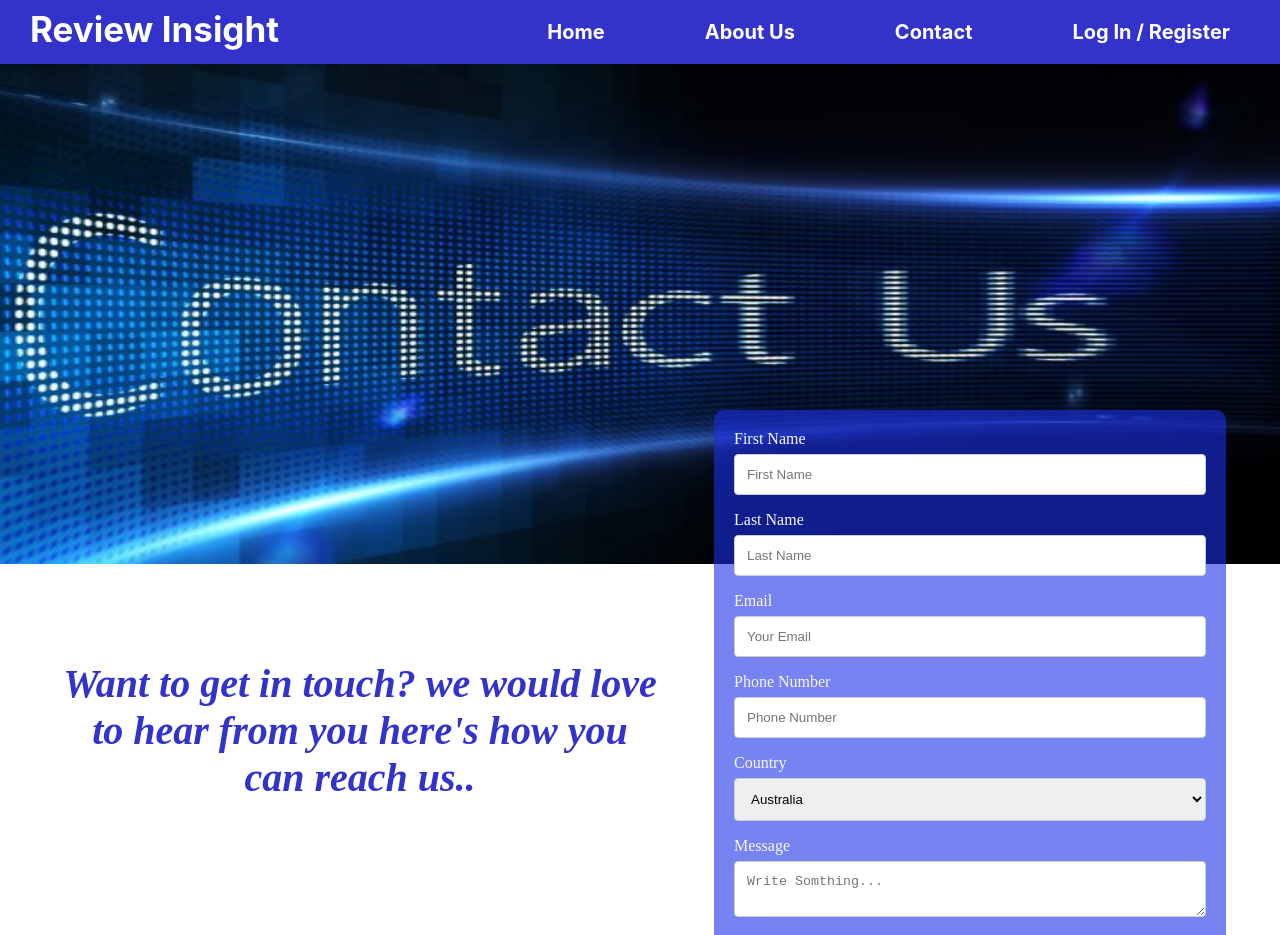
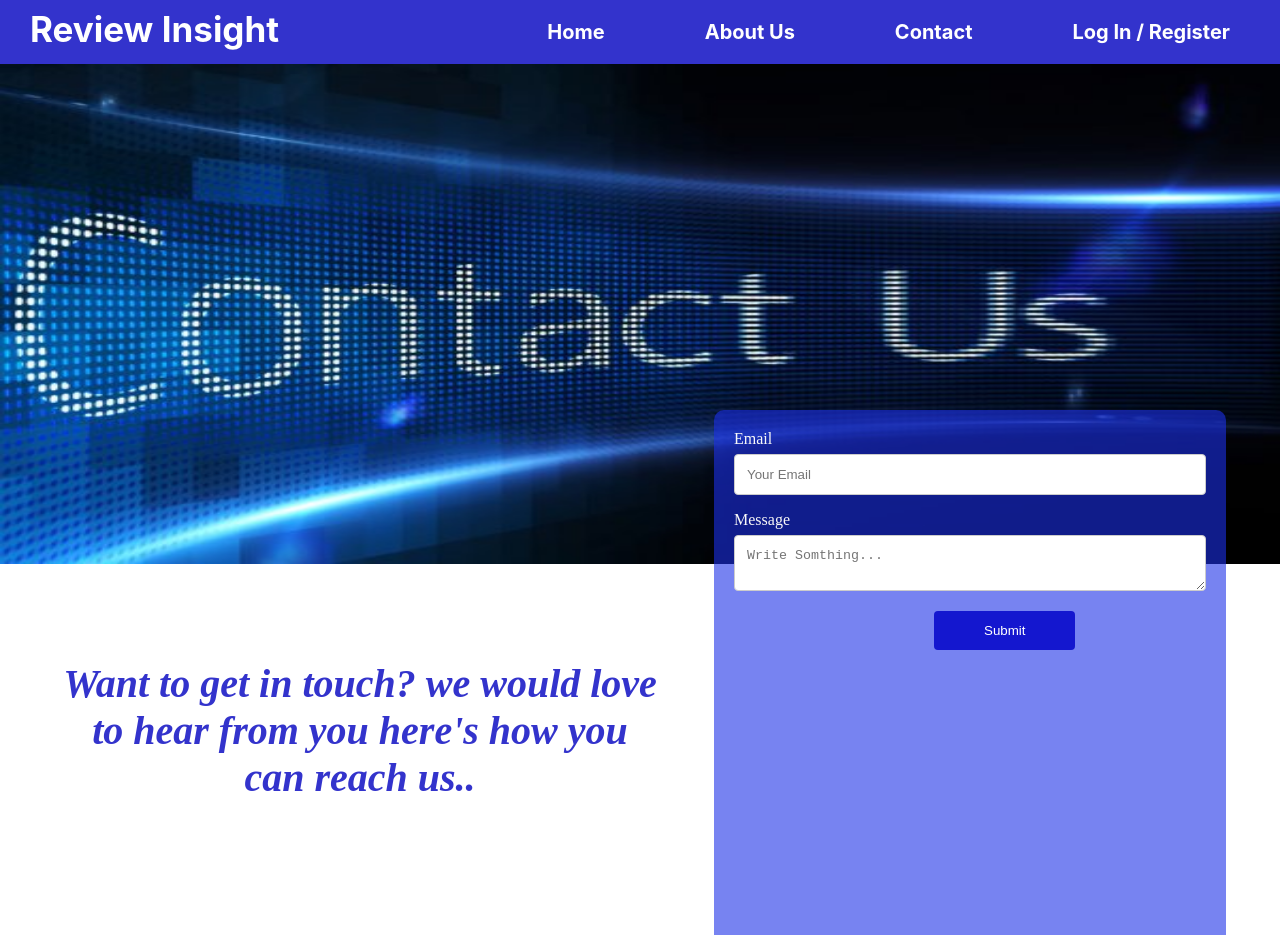
Before and after one commit to FallGuys-SDGP/Review-Insight, a React (Create React App) app in the folder frontend/: page /contact in a window 1280 px wide. Shown: the top 935 px of the page. Built offline with nearby package versions, Linux system fonts and the light colour scheme.

Commit message:
RI-8 Remove unnessary text fields

```diff
--- a/frontend/src/components/contact/contact.js
+++ b/frontend/src/components/contact/contact.js
@@ -2,104 +2,38 @@ import React from "react";
 import "../../components/contact/contact.css";
 import contact from "../../images/background/contact.jpg";
 
-function Contact(){
-    return(
+function Contact() {
+    return (
         <div class="contact">
 
-            <div class ="backgroundImage">
+            <div class="backgroundImage">
                 <p class="pageName">Want to get in touch? we would love to hear from you here's how you can reach us..</p>
-                <img src ={contact} alt="contact" width="100%" height="500"/>
+                <img src={contact} alt="contact" width="100%" height="500" />
+            </div>
+            <div calss="form">
+                <div class="formContent">
+                    <div class="formContainer">
+                        <form name="feed-form" onsubmit="return validateForm()" method="POST">
 
-            </div>
-            <div calss ="form">
-                <div class ="formContent">
-                    <div class ="formContainer">
-                    <form name="feed-form" onsubmit="return validateForm()" method="GET">
-                        <div class ="firstName">
-                            <label for="firstname">First Name</label>
-                            <input type="text" id="firstName" name="firstname" placeholder="First Name"></input>
-                        </div>
-
-                        <div class ="lastName">
-                            <label for="lastname">Last Name</label>
-                            <input type="text" id="lastName" name="lastname" placeholder="Last Name"></input>
-                        </div>
-
-                        <div class ="email">
+                            <div className="text-field" >
                                 <label for="email">Email</label>
                                 <input type="text" id="email" name="youremail" placeholder="Your Email"></input>
                             </div>
 
-                        <div class ="phoneNumber">
-                            <label for="">Phone Number</label>
-                            <input type="text" id="firstname" name="firstname" placeholder="Phone Number"></input>
-                        </div>
 
-                        <label for="country">Country</label>
-                        <select id="country" name="country">
-                            <option value="australia">Australia</option>
-                            <option value="canada">Canada</option>
-                            <option value="canada">China</option>
-                            <option value="canada">India</option>
-                            <option value="canada">Japan</option>
-                            <option value="canada">Korea</option>
-                            <option value="canada">Sri Lanka</option>
-                            <option value="canada">United Kingdom</option>
-                            <option value="usa">USA</option>
-
-                        </select>
-
-
-                        {/* <select id="subject" name="subject">
-                            <option value="australia">Australia</option>
-                            <option value="canada">Canada</option>
-                            <option value="canada">China</option>
-                            <option value="canada">India</option>
-                            <option value="canada">Japan</option>
-                            <option value="canada">Korea</option>
-                            <option value="canada">Sri Lanka</option>
-                            <option value="canada">United Kingdom</option>
-                            <option value="usa">USA</option>
-
-                        </select> */}
-
-                        <div class ="message">
+                            <div className="text-field">
                                 <label for="message">Message</label>
                                 <textarea id="message" name="yourmessage" placeholder="Write Somthing..." height="200px"></textarea>
                             </div>
 
-                        <input type="submit" value="Submit"/>
+                            <input type="submit" value="Submit" />
                         </form>
                     </div>
-                </div>
-                {/* <div class ="rateus">
-                    <label for="rating">Rate Us</label>
-                    <div class="rating">
-                        <div>
-                            <input type="radio" id="excellent" name="rating" value="excellent"/>
-                            <label for="excellent">Excellent</label>
-                        </div>
-                        <div>
-                            <input type="radio" id="good" name="rating" value="good"/>
-                            <label for="good">Good</label>
-                        </div>
-                        <div class = >
-                            <input type="radio" id="bad" name="rating" value="bad"/>
-                            <label for="bad">Bad</label>
-                        </div>
-                        <div>
-                            <input type="radio" id="worst" name="rating" value="worst"/>
-                            <label for="worst">Worst</label>
-                        </div>
-
-                    </div>
-                </div> */}
 
                 </div>
 
 
-
-
+            </div>
         </div>
     );
 }
```
Lines whose indentation alone changed are shown as unchanged.
